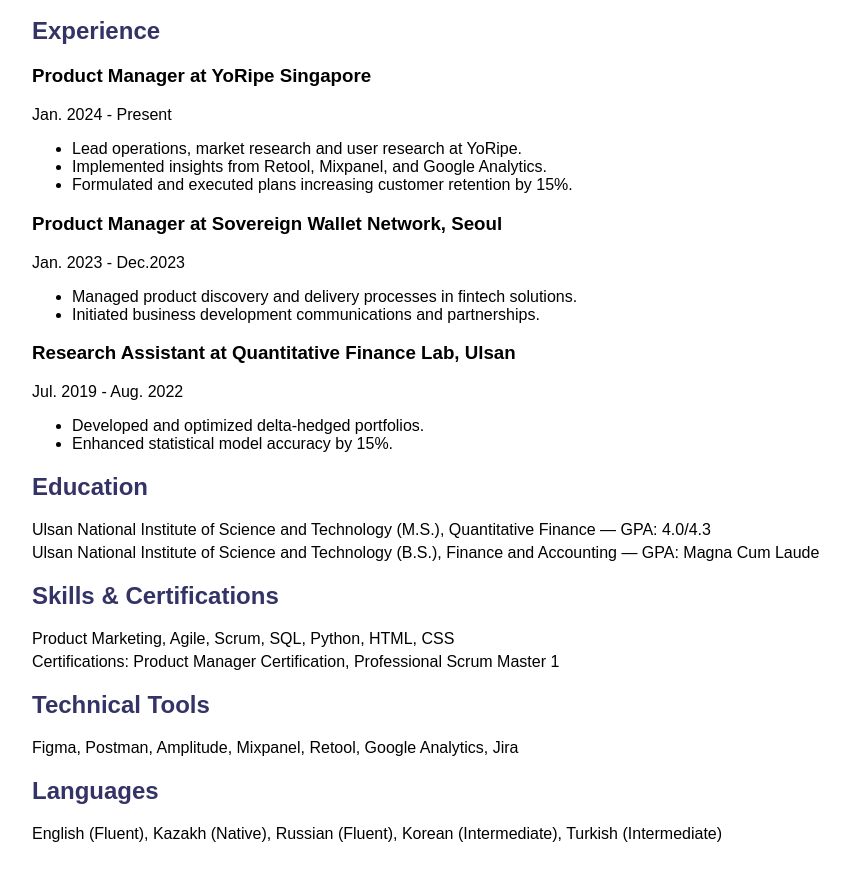
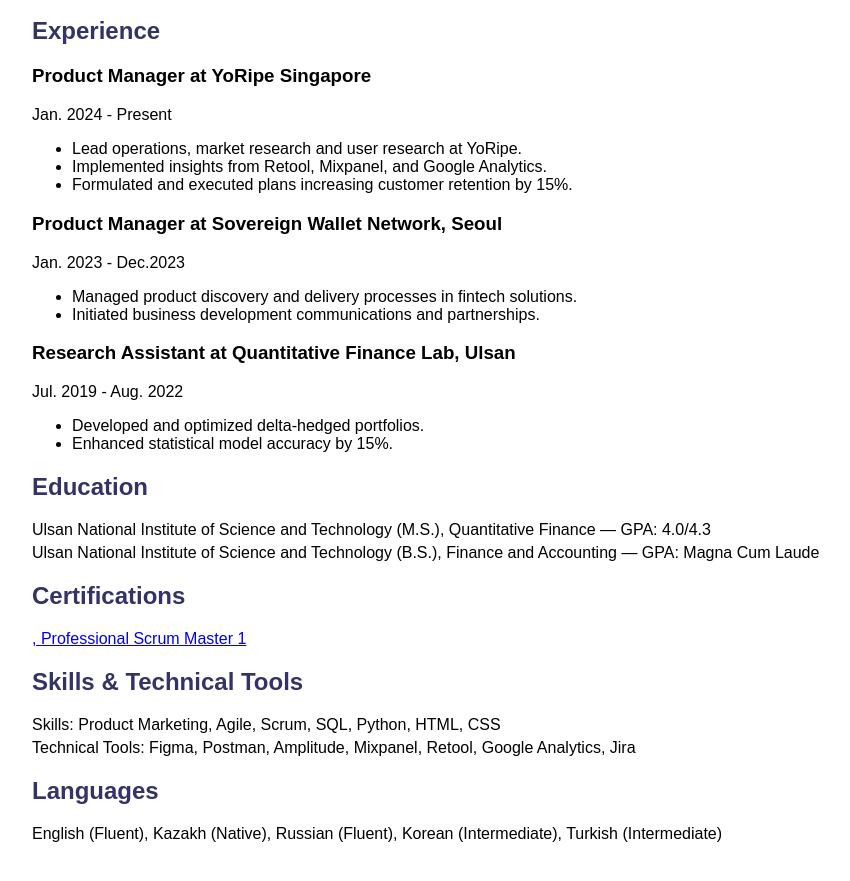
Before and after one commit to NikolaNurkic/personalWebsite, a plain HTML site: page index.html in a window 1280 px wide. Shown: the part 139-1020 px from the top of the page, without its empty margins (8-858 px from the left). Drawn offline with Linux system fonts and the light colour scheme.

Commit message:
Update index.html

```diff
--- a/index.html
+++ b/index.html
@@ -52,14 +52,14 @@
     </section>
 
     <section>
-        <h2>Skills & Certifications</h2>
-        <p>Product Marketing, Agile, Scrum, SQL, Python, HTML, CSS</p>
-        <p>Certifications: Product Manager Certification, Professional Scrum Master 1</p>
+        <h2>Certifications</h2>
+        <p> <a href="https://productschool.com" Product Manager Certification from Product School </a>, <a href="https://www.credly.com/badges/009c7513-503d-4443-b659-4ca68e07fe52/public_url/" > Professional Scrum Master 1 </a> </p>
     </section>
 
     <section>
-        <h2>Technical Tools</h2>
-        <p>Figma, Postman, Amplitude, Mixpanel, Retool, Google Analytics, Jira</p>
+        <h2>Skills & Technical Tools</h2>
+        <p>Skills: Product Marketing, Agile, Scrum, SQL, Python, HTML, CSS</p>
+        <p>Technical Tools: Figma, Postman, Amplitude, Mixpanel, Retool, Google Analytics, Jira</p>
     </section>
 
     <section>
```
